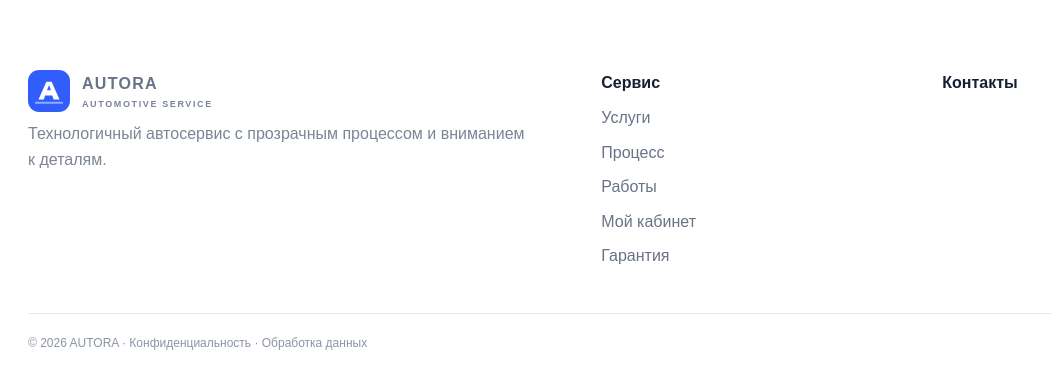
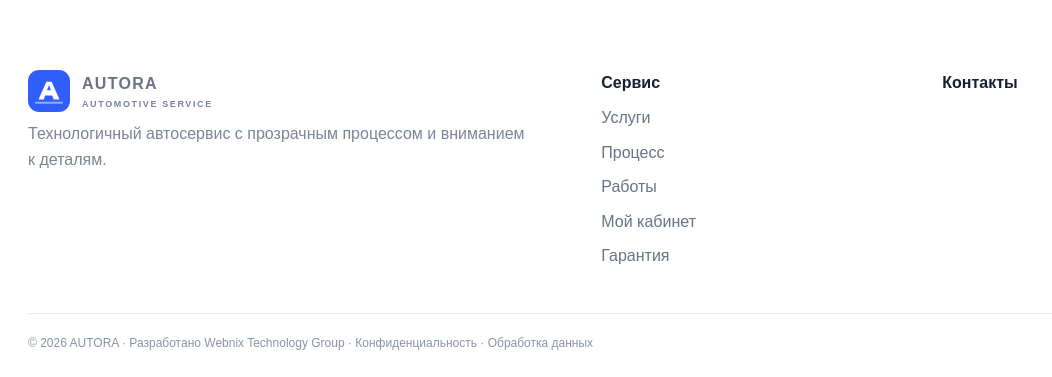
Before and after one commit to webnix-technologygroup/autora-service, a Django app: page / in a window 1280 px wide. Shown: the part 3782-4159 px from the top of the page, without its empty margins (0-1052 px from the left). Run offline with Django 5.2, Linux system fonts and the light colour scheme; data that the repository does not hold is empty; parts of the project's set-up code (start-up, migrations or seed data) failed here and were passed over.

Commit message:
Update base.html

```diff
--- a/templates/service/base.html
+++ b/templates/service/base.html
@@ -43,7 +43,7 @@
     <div><b>Сервис</b><a href="{% url 'services' %}">Услуги</a><a href="{% url 'process' %}">Процесс</a><a href="{% url 'cases' %}">Работы</a><a href="{% url 'client_portal' %}">Мой кабинет</a><a href="{% url 'warranty' %}">Гарантия</a></div>
     <div><b>Контакты</b><a href="tel:{{ site.phone }}">{{ site.phone }}</a><a href="mailto:{{ site.email }}">{{ site.email }}</a><p>{{ site.address }}</p><p>{{ site.working_hours }}</p></div>
   </div>
-  <div class="wrap legal">© {% now 'Y' %} AUTORA · <a href="{% url 'privacy' %}">Конфиденциальность</a> · <a href="{% url 'consent' %}">Обработка данных</a></div>
+<div class="wrap legal">© {% now 'Y' %} AUTORA · Разработано Webnix Technology Group · <a href="{% url 'privacy' %}">Конфиденциальность</a> · <a href="{% url 'consent' %}">Обработка данных</a></div>
 </footer>
 </body>
 </html>
```
